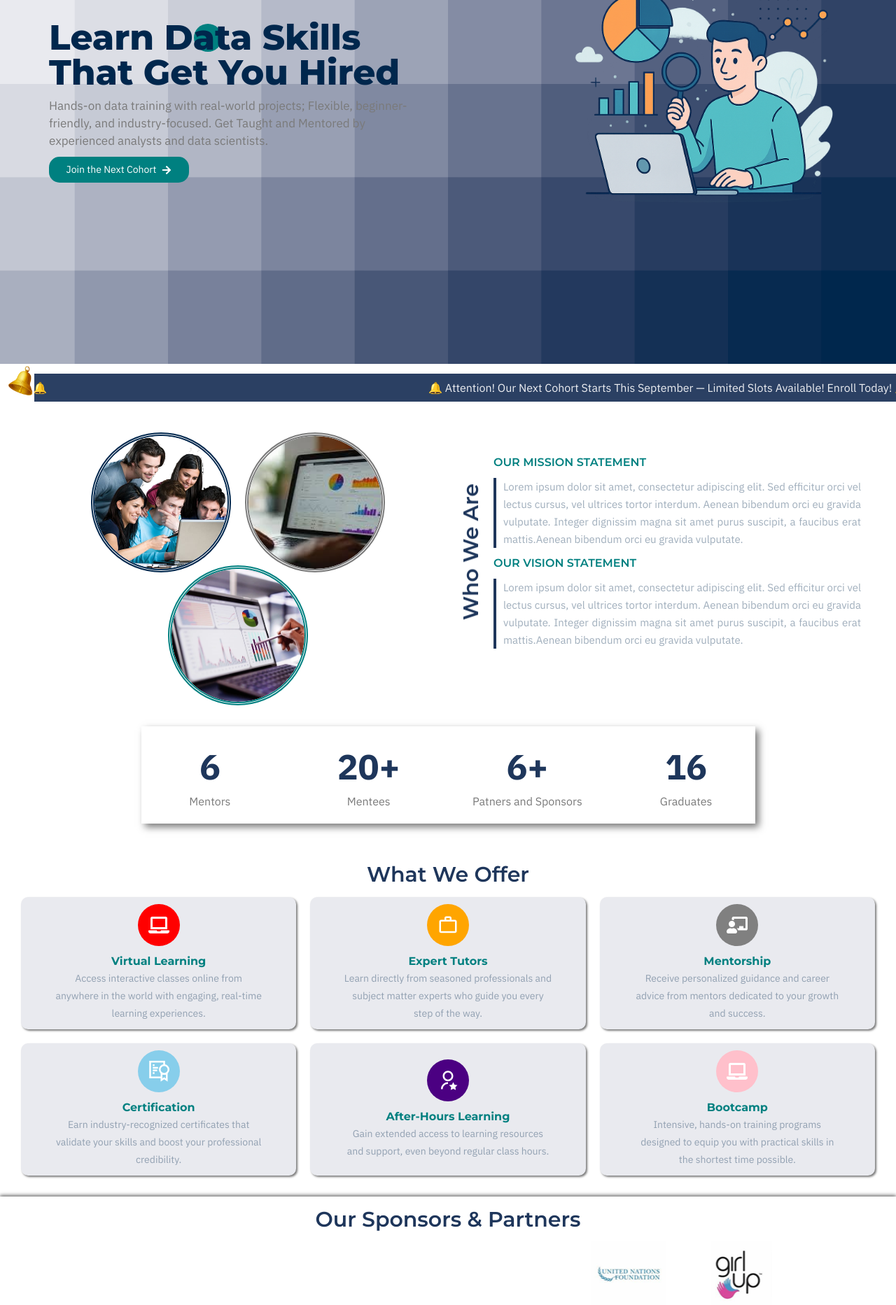
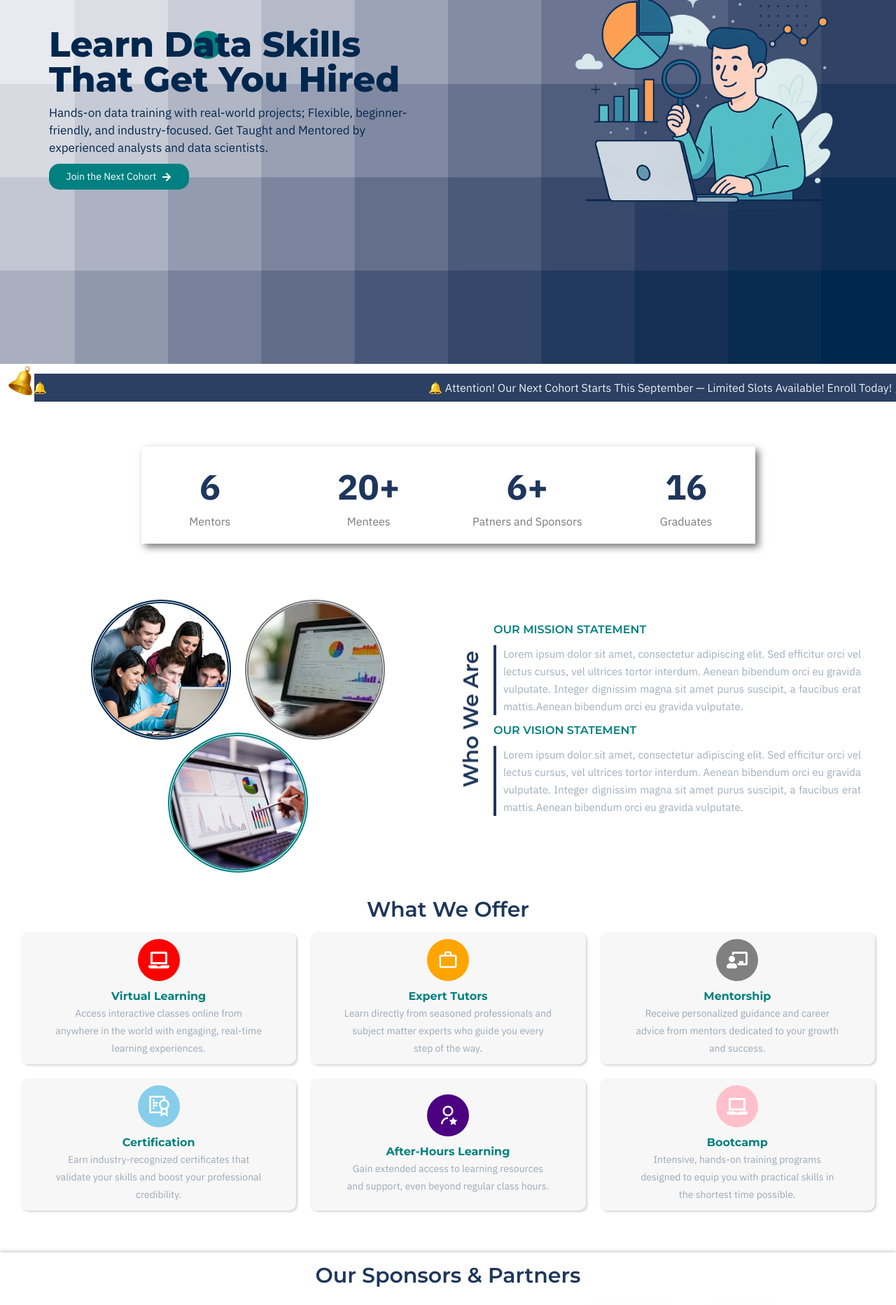
Before and after one commit to Oloniyo-Bolaji/dataforimpact, a Next.js app: page / in a window 1280 px wide. Shown: the part 360-2225 px from the top of the page at 70% size. Built offline with nearby package versions, Linux system fonts and the light colour scheme.

Commit message:
blog page added

```diff
--- a/app/blog/page.jsx
+++ b/app/blog/page.jsx
@@ -30,9 +30,13 @@ const Blog = async () => {
       </div>
       <main className="py-[20px] sm:px-[30px] px-[10px]">
         <div className="max-w-screen-xl w-full grid grid-cols-1 sm:grid-cols-3 gap-[10px] items-start">
-          {articles.map((article, index) => (
-            <BlogCard article={article} key={article._id} index={index} />
-          ))}
+          {articles.length > 0 ? (
+            articles.map((article, index) => (
+              <BlogCard article={article} key={article._id} index={index} />
+            ))
+          ) : (
+            <div>No Blog</div>
+          )}
         </div>
       </main>
     </div>
--- a/app/page.js
+++ b/app/page.js
@@ -16,8 +16,8 @@ export default function Home() {
     <div className="">
       <Hero />
       <Announcement />
+      <Metrics />
       <About />
-      <Metrics />
       <Service />
       <Partners />
       <FAQs />
--- a/components/About.jsx
+++ b/components/About.jsx
@@ -62,8 +62,8 @@ const About = () => {
   }, []);
 
   return (
-    <div id="about" className="my-[50px] ">
-      <div className="max-w-screen-xl mx-auto flex-col-center lg:px-[50px] sm:px-[30px] px-[20px] flex sm:flex-row flex-col sm:gap-[20px] gap-[100px]">
+    <div id="about" className="my-[100px] ">
+      <div className="max-w-screen-xl  flex-col-center lg:px-[50px] sm:px-[30px] px-[20px] flex sm:flex-row flex-col sm:gap-[20px] gap-[100px]">
         <div className="sm:w-[50%] w-full sm:flex-center hidden h-full">
           <div className="relative w-[300px] h-[300px] mx-auto">
             {/* First image */}
--- a/components/Graduates.jsx
+++ b/components/Graduates.jsx
@@ -8,7 +8,7 @@ const Graduates = () => {
   return (
     <div className="max-w-screen-xl mx-auto py-[10px]">
       <h4 className="headings"> Meet Some of our alumni</h4>
-      <p className="text-center">
+      <p className="text-center sm:text-[15px] text-[13px] text-[#7a7a7a] font-normal leading-[22px] sm:max-w-[500px] mx-auto">
         Some of the amazing people who have been mentored by us
       </p>
       <div className="grid lg:grid-cols-4 sm:grid-cols-3 grid-cols-1 w-full py-[10px] lg:px-[150px] sm:px-[100px] px-[50px]">
--- a/components/Hero.jsx
+++ b/components/Hero.jsx
@@ -37,7 +37,7 @@ const Hero = () => {
 
   return (
     <div className="lg:h-screen sm:h-[1000px] h-[600px] bg-repeat bg-cover bg-center bg-[#ffffff] my-background p-[10px]">
-      <div className="max-w-screen-xl hero mx-auto flex lg:justify-between justify-center items-center lg:flex-row sm:flex-row flex-col lg:px-[60px] sm:px-[30px] px-[15px] h-full my-[20px]">
+      <div className="max-w-screen-xl hero mx-auto flex lg:justify-between justify-center items-center lg:flex-row sm:flex-row flex-col h-full lg:px-[60px] sm:px-[30px] px-[15px] my-[30px]">
         <div className="lg:max-w-lg sm:max-w-sm flex flex-col gap-[10px] lg:items-start sm:items-center items-center lg:text-left  sm:text-center text-center">
           <h1
             className={`${montserrat.className} mt-[10px] sm:text-[50px] text-[35px] text-[#00274D] sm:font-extrabold font-bold sm:leading-[50px] leading-[35px]`}
@@ -49,7 +49,7 @@ const Hero = () => {
             </span>{" "}
             Skills That Get You Hired
           </h1>
-          <p className="sm:text-[17px] text-[14px] text-[#7a7a7a] font-normal leading-[25px]">
+          <p className="sm:text-[17px] text-[14px] text-[#00274D] font-medium leading-[25px]">
             Hands-on data training with real-world projects; Flexible,
             beginner-friendly, and industry-focused. Get Taught and Mentored by
             experienced analysts and data scientists.
--- a/components/Mentor.jsx
+++ b/components/Mentor.jsx
@@ -9,6 +9,7 @@ const Mentor = () => {
   return (
     <div id="mentors" className="max-w-screen-xl mx-auto">
       <h3 className="headings">Meet The Mentors</h3>
+      <p className="text-center sm:text-[15px] text-[13px] text-[#7a7a7a] font-normal leading-[22px] sm:max-w-[500px] mx-auto">Our Passionate, Expert and Proactive Mentors</p>
       <main className="grid sm:grid-cols-3 grid-cols-1 gap-[30px] px-[50px]">
         {mentors.map((mentor) => {
           return (
--- a/components/Metrics.jsx
+++ b/components/Metrics.jsx
@@ -32,7 +32,7 @@ const Metrics = () => {
   }, [metrics]);
 
   return (
-    <div className="px-[20px] mt-[100px] mb-[50px]">
+    <div className="px-[20px] my-[50px]">
       <div className="max-w-screen-xl mx-auto w-full h-full flex justify-center items-center">
         <div className="grid sm:grid-cols-4 grid-cols-1 gap-[30px] sm:shadow-[5px_5px_10px_#7A7A7A]">
           {metrics.map((metric, index) => {
--- a/components/Partners.jsx
+++ b/components/Partners.jsx
@@ -6,7 +6,7 @@ import Image from "next/image";
 
 const Partners = () => {
   return (
-    <div className="my-[20px] py-[10px] shadow-[0_2px_5px_#7a7a7a,0_-2px_5px_#7a7a7a]">
+    <div className="my-[50px] py-[10px] shadow-[0_2px_5px_#7a7a7a50,0_-2px_5px_#7a7a7a50]">
       <div className="max-w-screen-xl mx-auto">
         <h3 className="headings">Our Sponsors & Partners</h3>
         <Marquee
--- a/components/Service.jsx
+++ b/components/Service.jsx
@@ -45,7 +45,7 @@ const Service = () => {
             return (
               <div
                 key={index}
-                className="flex flex-col justify-center items-center gap-[10px] w-full bg-[#e9eaef] shadow-[2px_2px_3px_#7a7a7a] p-[10px] rounded-[10px]"
+                className="flex flex-col justify-center items-center gap-[10px] w-full bg-[#7a7a7a10] shadow-[2px_2px_3px_#7a7a7a50] p-[10px] rounded-[10px]"
               >
                 <div className="w-[20%] flex justify-center items-center">
                   <span
```
Also changed, not shown: 1 other file (tests, documents, lock files or other folders).
